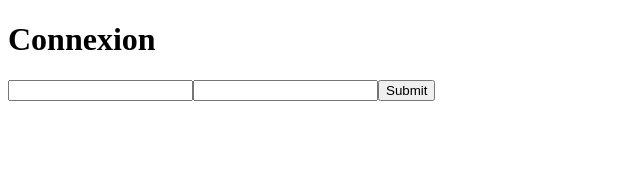
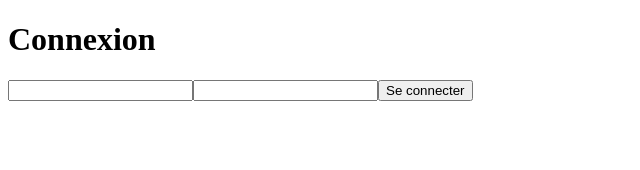
Before and after one commit to MaximePie/learningbuddy-front, a React (Create React App) app: page / in a window 1280 px wide. Shown: the top 170 px of the page, without its empty margins (0-640 px from the left). Built offline with nearby package versions, Linux system fonts and the light colour scheme.

Commit message:
feat: Add React-hooks-form library

```diff
--- a/package.json
+++ b/package.json
@@ -10,6 +10,7 @@
     "prop-types": "^15.7.2",
     "react": "^17.0.1",
     "react-dom": "^17.0.1",
+    "react-hook-form": "^6.15.4",
     "react-router-dom": "^5.2.0",
     "react-scripts": "4.0.3",
     "web-vitals": "^1.0.1"
--- a/src/components/pages/Login.jsx
+++ b/src/components/pages/Login.jsx
@@ -1,17 +1,30 @@
-import {useState, React} from 'react';
+import React from 'react';
+import {useForm} from "react-hook-form";
 
 export default function Login() {
-
-  const [username, setUsername] = useState('');
-  const [password, setPassword] = useState('');
+  const {register, handleSubmit} = useForm();
 
   return (
     <div className="Login">
       <h1>Connexion</h1>
-      <form onSubmit={handleFormSubmit}>
-        <input type="text" value={username} onChange={updateUserName}/>
-        <input type="password" value={password} onChange={updatePassword}/>
-        <button>Submit</button>
+      <form onSubmit={handleSubmit(handleFormSubmit)}>
+        <input
+          name="username"
+          type="text"
+          defaultValue=""
+          ref={register({
+            required: true,
+          })}
+        />
+        <input
+          name="password"
+          type="password"
+          defaultValue=""
+          ref={register({
+            required: true,
+          })}
+        />
+        <button>Se connecter</button>
       </form>
     </div>
   );
@@ -19,26 +32,10 @@ export default function Login() {
   /**
    * Triggered when the user clicks the "Submit" button.
    * Attempts to login the user with the provided values.
-   * @param event The submussion of the form.
+   * @param data The data we want to handle
    */
-  function handleFormSubmit(event) {
-    event.preventDefault();
+  function handleFormSubmit(data) {
+    console.log(data);
     console.log("Ready to submit");
   }
-
-  /**
-   * Updates the state username with the value received as a parameter.
-   * @param target The target containing the value we want to use to replace the username value
-   */
-  function updateUserName({target}) {
-    setUsername(target.value);
-  }
-
-  /**
-   * Updates the state password with the value received as a parameter.
-   * @param target The target containing the value we want to use to replace the password value.
-   */
-  function updatePassword({target}) {
-    setPassword(target.value);
-  }
 }
```
Also changed, not shown: 2 other files (tests, documents, lock files or other folders).
